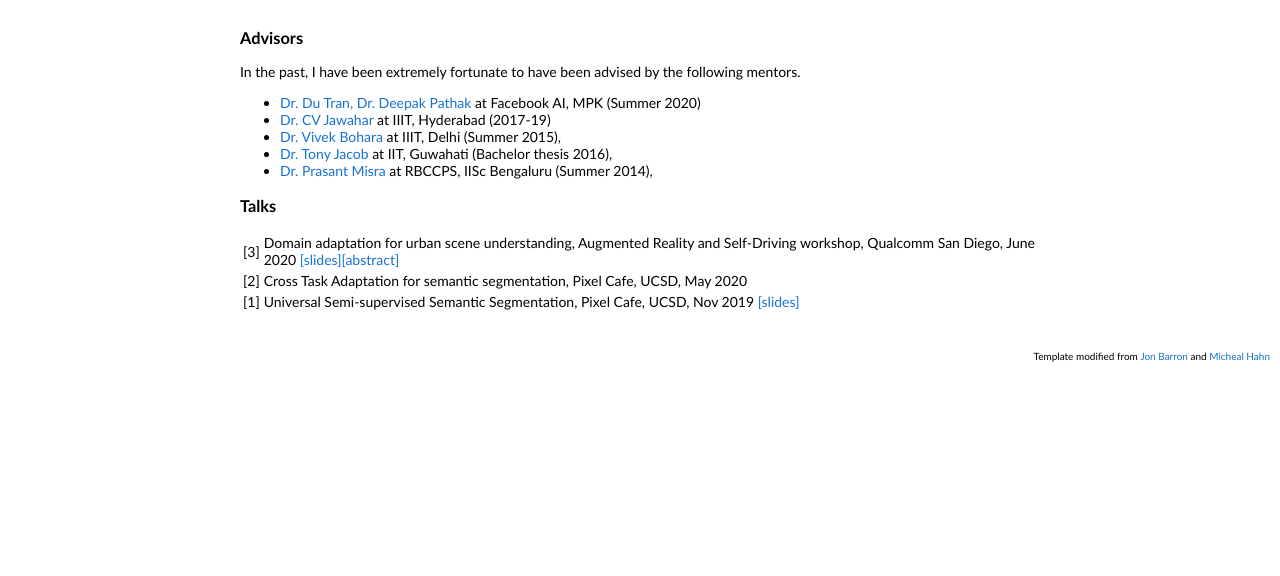
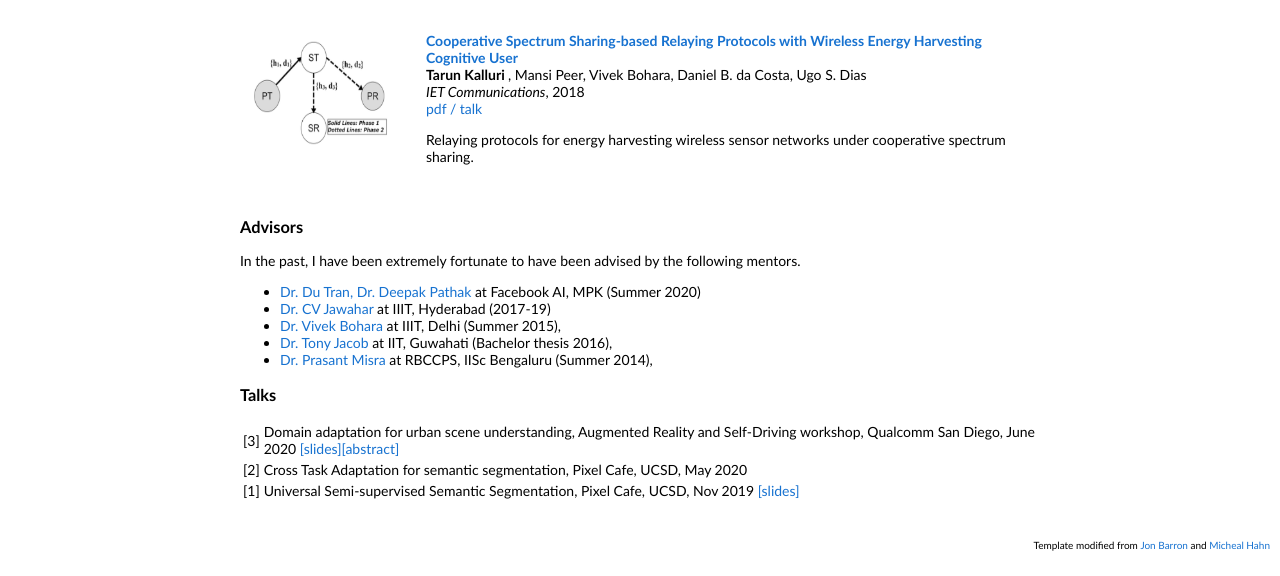
Before and after one commit to tarun005/tarun005.github.io, a Jekyll site: the page index.html, which Jekyll copies as it is, in a window 1280 px wide and 900 px high, scrolled down 751 px, cut to the strip 324-900 px from the top of the window. Built offline with Jekyll 4.4.1, drawn with Linux system fonts in a browser that asks for light colours; before the commit the page ends 1462 px from its top, so only the background shows below that.

```diff
--- a/index.html
+++ b/index.html
@@ -93,19 +93,13 @@
 
 <h3>Publications</h3>
 
-<!-- <div class="sheader">In Preparation</div>
-<table class="result">
-<tr><td colspan="2" class="theader">2018</td></tr>
-<tr class="bibline"><td class="bibref"><a name="1"></a>[1]</td><td class="bibitem"> <a href="https://arxiv.org/abs/1808.00054"><span class="bibtitle">Modeling Task Effects in Human Reading with Neural Attention</span></a> <span class="bibauthor">(Michael Hahn, Frank Keller)</span>, 2018.<span class="Z3988" title="ctx_ver=Z39.88-2004&amp;rft_val_fmt=info%3Aofi%2Ffmt%3Akev%3Amtx%3Abook&amp;rft.btitle=Modeling+Task+Effects+in+Human+Reading+with+Neural+Attention&amp;rft.genre=report&amp;rft.pub=&amp;rft_id=https%3A%2F%2Farxiv.org%2Fabs%2F1808.00054&amp;rfr_id=info%3Asid%2Fstanford.edu%3Ahahn.bib&amp;rft.date=2018&amp;rft.au=Michael+Hahn&amp;rft.au=Frank+Keller"></span> <a class="biburl" title="Hahn-Keller-2018-arxiv" href="bibtexbrowser.php?key=Hahn-Keller-2018-arxiv&amp;bib=hahn.bib">[bibtex]</a> <a href="https://arxiv.org/abs/1808.00054">[pdf]</a> <a href="https://github.com/m-hahn/task-variation-reading">[code]</a></td></tr>
-</table> -->
-<!-- <div class="sheader">Publications</div> -->
 <table >
-<!-- <tr><td colspan="2" class="theader">2019</td></tr> -->
+<!-- > bgcolor="#ffffd0" -->
 
 	<tr>
         <td>
-          <div class="one">
-            <img src="files/thumbnails/USSS_ICCV19" alt="iccv_fig" width="160" height="160">
+          <div>
+            <img src="files/thumbnails/USSS_ICCV19" alt="iccv_fig" width="160" height="145">
           </div>
         </td>
         <td style="padding:20px;width:100%;vertical-align:middle">
@@ -135,8 +129,8 @@
 
     <tr>
         <td>
-          <div class="one">
-            <img src="files/thumbnails/DFT.png" alt="dft-fig" width="160" height="160">
+          <div>
+            <img src="files/thumbnails/DFT.png" alt="dft-fig" width="160" height="120">
           </div>
         </td>
         <td style="padding:20px;width:100%;vertical-align:middle">
@@ -161,8 +155,8 @@
 
     <tr>
         <td>
-          <div class="one">
-            <img src="files/thumbnails/NCVPRIPG_2019.png" alt="nvcpripg_fig" width="160" height="160">
+          <div >
+            <img src="files/thumbnails/NCVPRIPG_2019.png" alt="nvcpripg_fig" width="160" height="120">
           </div>
         </td>
         <td style="padding:20px;width:100%;vertical-align:middle">
@@ -189,6 +183,35 @@
           <p></p>
           <p>
           Proposes optimum model and data resampling choices for resource constrained training of semantic segmentation networks.
+          </p>
+        </td>
+    </tr>
+
+    <tr>
+        <td>
+          <div class="one">
+            <img src="files/thumbnails/TS-PSS.png" alt="tspss-fig" width="160" height="120">
+          </div>
+        </td>
+        <td style="padding:20px;width:100%;vertical-align:middle">
+          <a href="https://ieeexplore.ieee.org/stamp/stamp.jsp?tp=&arnumber=8352713">
+            <papertitle>Cooperative Spectrum Sharing-based Relaying Protocols with Wireless Energy Harvesting Cognitive User</papertitle>
+          </a>
+          <br>
+
+          <strong> Tarun Kalluri </strong> ,
+          Mansi Peer,
+          Vivek Bohara,
+          Daniel B. da Costa,
+          Ugo S. Dias
+
+          <br>
+          <em>IET Communications</em>, 2018
+          <br>
+          <a href="https://ieeexplore.ieee.org/document/8352713">pdf / talk</a>
+          <p></p>
+          <p>
+          Relaying protocols for energy harvesting wireless sensor networks under cooperative spectrum sharing.
           </p>
         </td>
     </tr>
```
